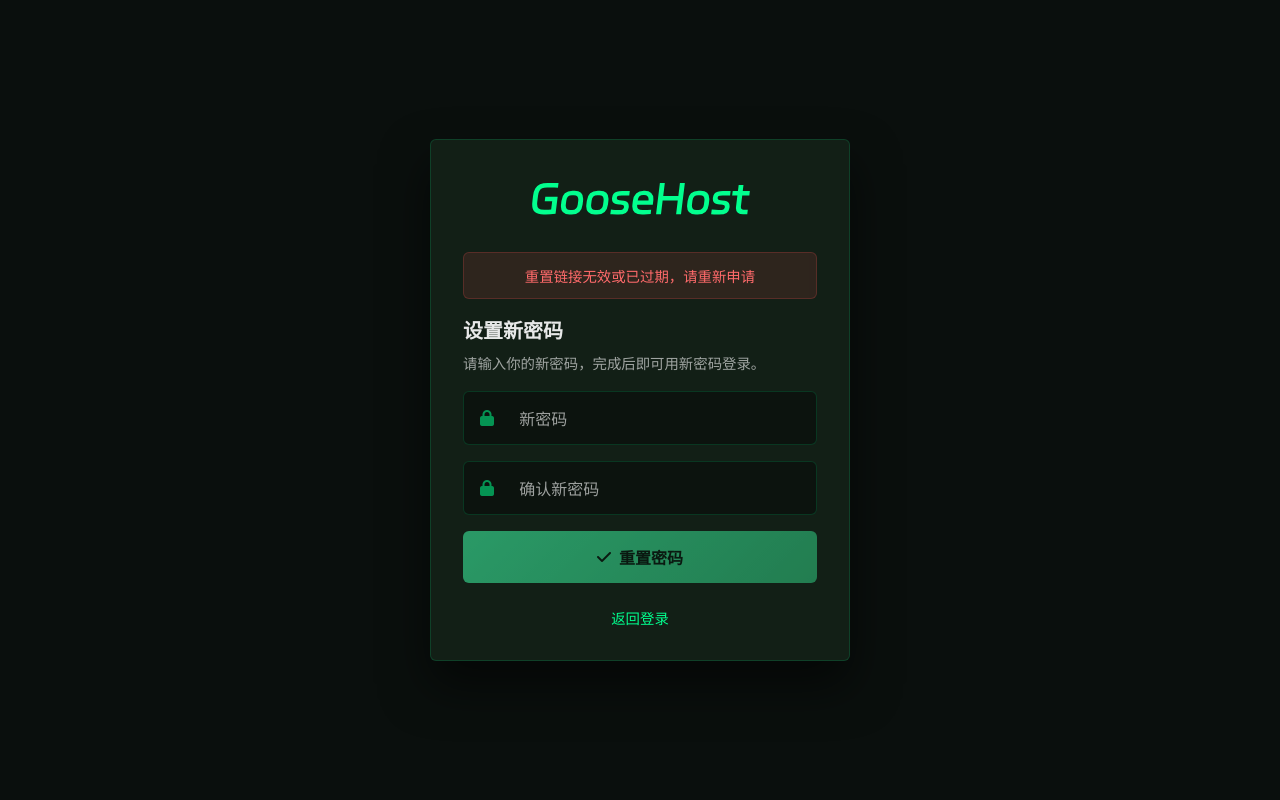
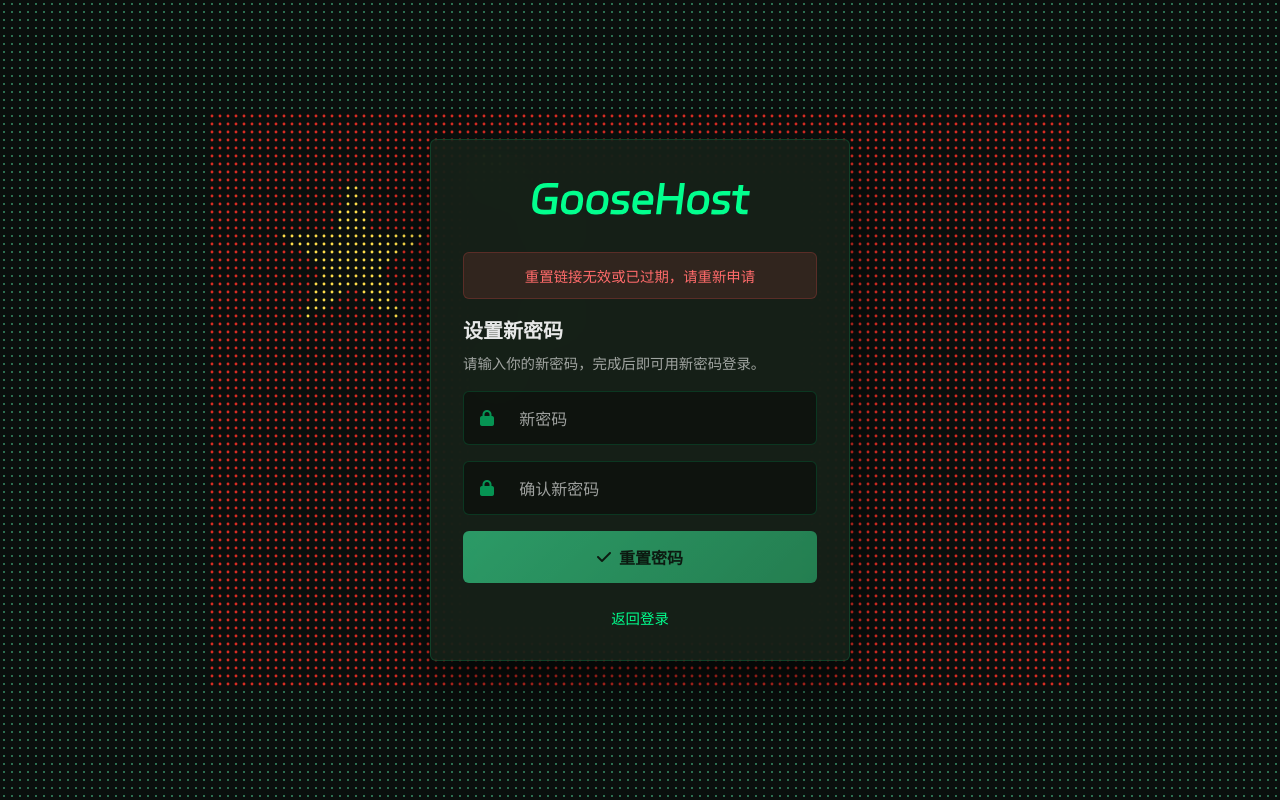
Before and after one commit to Minecraftgoose/GooseHost, a plain HTML site: page front/reset-password/index.html in a window 1280 px wide. Drawn offline with Linux system fonts and the light colour scheme; no server answers; a web font is replaced by a local one.

Commit message:
同步上传仓库

```diff
--- a/front/dashboard/style.css
+++ b/front/dashboard/style.css
@@ -43,16 +43,16 @@
             background-color: #0a0f0d;
             /* 单层点阵，无暗点 */
             /* 白点层（后方点阵） */
-            background-image: radial-gradient(circle, rgba(255, 255, 255, 0.22) 1px, transparent 2px);
-            background-size: 16px 16px;
+            background-image: radial-gradient(circle, rgba(255, 255, 255, 0.20) 0.8px, transparent 1.4px);
+            background-size: 8px 8px;
             background-position: 0 0;
         }
         .bg-layer::after {
             content: '';
             position: absolute;
             inset: 0;
-            background-image: radial-gradient(circle, rgba(2, 255, 142, 0.28) 1px, transparent 2px);
-            background-size: 16px 16px;
+            background-image: radial-gradient(circle, rgba(2, 255, 142, 0.28) 0.8px, transparent 1.4px);
+            background-size: 8px 8px;
             background-position: 0 0;
             opacity: 0;
             animation: dotBreath 3.6s ease-in-out infinite;
@@ -63,6 +63,19 @@
             50%      { opacity: 1; }
         }
         .bg-layer.loaded { opacity: 1; }
+
+        /* ===== 国旗点阵层（复用背景点位，不新增视觉元素） ===== */
+        .flag-dots {
+            position: fixed;
+            inset: 0;
+            z-index: 0;
+            display: block;
+            pointer-events: none;
+            opacity: 0;
+            transition: opacity 1s ease;
+        }
+        .flag-dots.on { opacity: 1; }
+
 
         /* ===== 顶部导航栏 ===== */
         .navbar {
--- /dev/null
+++ b/front/flag-dots.js
@@ -0,0 +1,188 @@
+/* 国旗点阵 —— 复用 .bg-layer 的 8px 点位，在屏幕中央拼出五星红旗 */
+(function () {
+    var canvas = document.getElementById('flagDots');
+    if (!canvas || !canvas.getContext) return;
+    var ctx = canvas.getContext('2d');
+    if (!ctx) return;
+
+    /* ---- 与 CSS 点阵严格对齐 ---- */
+    var STEP  = 8;        // 必须等于 .bg-layer 的 background-size
+    var CX    = STEP / 2; // 点圆心在格子内的偏移
+    var CY    = STEP / 2;
+    var DOT_R = STEP * 0.18;
+
+    var RED    = 'rgba(226, 42, 34, 0.95)';
+    var YELLOW = 'rgba(255, 222, 74, 1)';
+    var TAU    = 6.283185307179586;
+    var K      = 0.3819660112501051;  // 五角星 内半径/外半径
+
+    /* ---- 五角星多边形 ---- */
+    function star(cx, cy, R, rot) {
+        var pts = [];
+        for (var i = 0; i < 10; i++) {
+            var rad = (i % 2) ? R * K : R;
+            var a = rot - Math.PI / 2 + i * Math.PI / 5;
+            pts.push([cx + rad * Math.cos(a), cy + rad * Math.sin(a)]);
+        }
+        return pts;
+    }
+
+    /* ---- 射线法：点在多边形内？ ---- */
+    function inPoly(px, py, poly) {
+        var hit = false;
+        for (var i = 0, j = poly.length - 1; i < poly.length; j = i++) {
+            var xi = poly[i][0], yi = poly[i][1];
+            var xj = poly[j][0], yj = poly[j][1];
+            if (((yi > py) !== (yj > py)) &&
+                (px < (xj - xi) * (py - yi) / (yj - yi) + xi)) hit = !hit;
+        }
+        return hit;
+    }
+
+    /* ---- 标准 30×20 网格上的星位 ---- */
+    var BIG = { x: 5, y: 5, r: 3 };
+    var SMALL = [
+        { x: 10, y: 2 }, { x: 12, y: 4 },
+        { x: 12, y: 7 }, { x: 10, y: 9 }
+    ];
+
+    var bigStar = star(BIG.x, BIG.y, BIG.r, 0);
+    var smallStars = SMALL.map(function (s) {
+        var rot = Math.atan2(BIG.y - s.y, BIG.x - s.x) + Math.PI / 2;
+        return star(s.x, s.y, 1, rot);
+    });
+
+    function isStarDot(fx, fy) {
+        var dx = fx - BIG.x, dy = fy - BIG.y;
+        if (dx * dx + dy * dy <= 9.5 && inPoly(fx, fy, bigStar)) return true;
+        for (var i = 0; i < 4; i++) {
+            var s = SMALL[i];
+            dx = fx - s.x; dy = fy - s.y;
+            if (dx * dx + dy * dy <= 1.35 && inPoly(fx, fy, smallStars[i])) return true;
+        }
+        return false;
+    }
+
+    /* ---- 收集旗面内的点 ---- */
+    var pts = [];            // [x, y, isYellow, ...]
+    var lastW = 0, lastH = 0;
+
+    function build(cw, ch) {
+        pts.length = 0;
+
+        // 旗帜 3:2，居中，不超出视口
+        var u  = Math.min(cw * 0.86 / 30, ch * 0.72 / 20);
+        var W  = 30 * u;
+        var H  = 20 * u;
+        var ox = (cw - W) / 2;
+        var oy = (ch - H) / 2;
+
+        var maxJ = Math.ceil(ch / STEP);
+        var maxI = Math.ceil(cw / STEP);
+
+        for (var j = 0; j <= maxJ; j++) {
+            var y = j * STEP + CY;
+            if (y < oy) continue;
+            if (y > oy + H) break;
+            for (var i = 0; i <= maxI; i++) {
+                var x = i * STEP + CX;
+                if (x < ox) continue;
+                if (x > ox + W) break;
+                var fx = (x - ox) / u;
+                var fy = (y - oy) / u;
+                pts.push(x, y, isStarDot(fx, fy) ? 1 : 0);
+            }
+        }
+
+        lastW = cw;
+        lastH = ch;
+    }
+
+    function draw() {
+        var dpr = Math.min(window.devicePixelRatio || 1, 2);
+        var cw = window.innerWidth;
+        var ch = window.innerHeight;
+
+        if (cw !== lastW || ch !== lastH) {
+            canvas.width  = Math.round(cw * dpr);
+            canvas.height = Math.round(ch * dpr);
+            canvas.style.width  = cw + 'px';
+            canvas.style.height = ch + 'px';
+            ctx.setTransform(dpr, 0, 0, dpr, 0, 0);
+            build(cw, ch);
+        }
+
+        ctx.clearRect(0, 0, cw, ch);
+
+        // 红底
+        ctx.fillStyle = RED;
+        ctx.beginPath();
+        for (var i = 0; i < pts.length; i += 3) {
+            if (pts[i + 2] === 1) continue;
+            ctx.moveTo(pts[i] + DOT_R, pts[i + 1]);
+            ctx.arc(pts[i], pts[i + 1], DOT_R, 0, TAU);
+        }
+        ctx.fill();
+
+        // 黄星
+        ctx.fillStyle = YELLOW;
+        ctx.beginPath();
+        for (var j = 0; j < pts.length; j += 3) {
+            if (pts[j + 2] === 0) continue;
+            ctx.moveTo(pts[j] + DOT_R, pts[j + 1]);
+            ctx.arc(pts[j], pts[j + 1], DOT_R, 0, TAU);
+        }
+        ctx.fill();
+    }
+
+    /* ---- resize 节流 ---- */
+    var timer = null;
+    window.addEventListener('resize', function () {
+        clearTimeout(timer);
+        timer = setTimeout(draw, 120);
+    });
+    window.addEventListener('orientationchange', function () {
+        clearTimeout(timer);
+        timer = setTimeout(draw, 200);
+    });
+
+    draw();
+
+    /* ---- 出场时机：等开屏结束 + 背景点阵淡入后，再显示国旗 ---- */
+    (function show() {
+        var hasSplash = !!document.getElementById('splashScreen');
+        var done = false;
+        function on() {
+            if (done) return;
+            done = true;
+            canvas.classList.add('on');
+        }
+
+        // 背景层是否就绪（有的页面 bg-layer 默认 opacity:1，不走 .loaded）
+        function bgReady() {
+            var bg = document.getElementById('bgLayer');
+            if (!bg) return true;
+            if (bg.classList.contains('loaded')) return true;
+            try { return window.getComputedStyle(bg).opacity !== '0'; } catch (e) { return true; }
+        }
+
+        if (!hasSplash && bgReady()) {
+            requestAnimationFrame(on);
+        } else {
+            var t0 = Date.now();
+            (function wait() {
+                var splashGone = !document.getElementById('splashScreen');
+                if ((splashGone && bgReady()) || Date.now() - t0 > 2500) {
+                    setTimeout(on, 150);
+                    return;
+                }
+                setTimeout(wait, 150);
+            })();
+        }
+    })();
+
+    /* ---- 用户偏好减少动效时，直接显示 ---- */
+    if (window.matchMedia && window.matchMedia('(prefers-reduced-motion: reduce)').matches) {
+        canvas.classList.add('on');
+    }
+})();
--- a/front/login/style.css
+++ b/front/login/style.css
@@ -69,16 +69,16 @@
             background-color: var(--bg-primary);
             /* 单层点阵，无暗点 */
             /* 白点层（后方点阵） */
-            background-image: radial-gradient(circle, rgba(255, 255, 255, 0.22) 1px, transparent 2px);
-            background-size: 16px 16px;
+            background-image: radial-gradient(circle, rgba(255, 255, 255, 0.20) 0.8px, transparent 1.4px);
+            background-size: 8px 8px;
             background-position: 0 0;
         }
         .bg-layer::after {
             content: '';
             position: absolute;
             inset: 0;
-            background-image: radial-gradient(circle, rgba(2, 255, 142, 0.28) 1px, transparent 2px);
-            background-size: 16px 16px;
+            background-image: radial-gradient(circle, rgba(2, 255, 142, 0.28) 0.8px, transparent 1.4px);
+            background-size: 8px 8px;
             background-position: 0 0;
             opacity: 0;
             animation: dotBreath 3.6s ease-in-out infinite;
@@ -91,6 +91,19 @@
         .bg-layer.loaded {
             opacity: 1;
         }
+
+        /* ===== 国旗点阵层（复用背景点位，不新增视觉元素） ===== */
+        .flag-dots {
+            position: fixed;
+            inset: 0;
+            z-index: 0;
+            display: block;
+            pointer-events: none;
+            opacity: 0;
+            transition: opacity 1s ease;
+        }
+        .flag-dots.on { opacity: 1; }
+
 
         .page {
             position: relative;
--- a/front/playground/style.css
+++ b/front/playground/style.css
@@ -50,16 +50,16 @@ body {
     opacity: 0; transition: opacity .5s ease;
     background-color: #0a0f0d;
     /* 白点层（后方点阵） */
-    background-image: radial-gradient(circle, rgba(255, 255, 255, 0.22) 1px, transparent 2px);
-    background-size: 16px 16px;
+    background-image: radial-gradient(circle, rgba(255, 255, 255, 0.20) 0.8px, transparent 1.4px);
+    background-size: 8px 8px;
     background-position: 0 0;
 }
 .bg-layer::after {
     content: '';
     position: absolute;
     inset: 0;
-    background-image: radial-gradient(circle, rgba(2, 255, 142, 0.28) 1px, transparent 2px);
-    background-size: 16px 16px;
+    background-image: radial-gradient(circle, rgba(2, 255, 142, 0.28) 0.8px, transparent 1.4px);
+    background-size: 8px 8px;
     background-position: 0 0;
     opacity: 0;
     animation: dotBreath 3.6s ease-in-out infinite;
@@ -70,6 +70,19 @@ body {
     50%      { opacity: 1; }
 }
 .bg-layer.loaded { opacity: 1; }
+
+        /* ===== 国旗点阵层（复用背景点位，不新增视觉元素） ===== */
+        .flag-dots {
+            position: fixed;
+            inset: 0;
+            z-index: 0;
+            display: block;
+            pointer-events: none;
+            opacity: 0;
+            transition: opacity 1s ease;
+        }
+        .flag-dots.on { opacity: 1; }
+
 
 /* ===== 顶部导航 ===== */
 .pg-navbar {
--- a/front/register/style.css
+++ b/front/register/style.css
@@ -60,16 +60,16 @@
             background-color: var(--bg-primary);
             /* 单层点阵，无暗点 */
             /* 白点层（后方点阵） */
-            background-image: radial-gradient(circle, rgba(255, 255, 255, 0.22) 1px, transparent 2px);
-            background-size: 16px 16px;
+            background-image: radial-gradient(circle, rgba(255, 255, 255, 0.20) 0.8px, transparent 1.4px);
+            background-size: 8px 8px;
             background-position: 0 0;
         }
         .bg-layer::after {
             content: '';
             position: absolute;
             inset: 0;
-            background-image: radial-gradient(circle, rgba(2, 255, 142, 0.28) 1px, transparent 2px);
-            background-size: 16px 16px;
+            background-image: radial-gradient(circle, rgba(2, 255, 142, 0.28) 0.8px, transparent 1.4px);
+            background-size: 8px 8px;
             background-position: 0 0;
             opacity: 0;
             animation: dotBreath 3.6s ease-in-out infinite;
@@ -82,6 +82,19 @@
         .bg-layer.loaded {
             opacity: 1;
         }
+
+        /* ===== 国旗点阵层（复用背景点位，不新增视觉元素） ===== */
+        .flag-dots {
+            position: fixed;
+            inset: 0;
+            z-index: 0;
+            display: block;
+            pointer-events: none;
+            opacity: 0;
+            transition: opacity 1s ease;
+        }
+        .flag-dots.on { opacity: 1; }
+
 
         .page {
             position: relative;
--- a/front/reset-password/index.html
+++ b/front/reset-password/index.html
@@ -9,6 +9,10 @@
     <link rel="stylesheet" href="style.css">
 </head>
 <body>
+    <!-- ===== 背景层 + 国旗点阵（复用统一 8px 点位） ===== -->
+    <div id="bgLayer" class="bg-layer"></div>
+    <canvas id="flagDots" class="flag-dots" aria-hidden="true"></canvas>
+
     <div class="page">
         <div class="card">
             <div class="logo">
@@ -55,5 +59,6 @@
     </div>
 
     <script src="app.js"></script>
+    <script src="../flag-dots.js"></script>
 </body>
 </html>
--- a/front/reset-password/style.css
+++ b/front/reset-password/style.css
@@ -22,6 +22,45 @@
             font-display: swap;
         }
         * { margin: 0; padding: 0; box-sizing: border-box; }
+        /* ===== 背景点阵层（与全站统一 8px 点位） ===== */
+        .bg-layer {
+            position: fixed;
+            inset: 0;
+            z-index: 0;
+            opacity: 1;
+            background-color: var(--bg-primary);
+            background-image: radial-gradient(circle, rgba(255, 255, 255, 0.20) 0.8px, transparent 1.4px);
+            background-size: 8px 8px;
+            background-position: 0 0;
+            pointer-events: none;
+        }
+        .bg-layer::after {
+            content: '';
+            position: absolute;
+            inset: 0;
+            background-image: radial-gradient(circle, rgba(2, 255, 142, 0.28) 0.8px, transparent 1.4px);
+            background-size: 8px 8px;
+            background-position: 0 0;
+            opacity: 0;
+            animation: dotBreath 3.6s ease-in-out infinite;
+            pointer-events: none;
+        }
+        @keyframes dotBreath {
+            0%, 100% { opacity: 0; }
+            50%      { opacity: 1; }
+        }
+        /* ===== 国旗点阵层（复用背景点位） ===== */
+        .flag-dots {
+            position: fixed;
+            inset: 0;
+            z-index: 0;
+            display: block;
+            pointer-events: none;
+            opacity: 0;
+            transition: opacity 1s ease;
+        }
+        .flag-dots.on { opacity: 1; }
+
         html, body {
             height: 100%;
             font-family: 'DingTalk JinBuTi', -apple-system, BlinkMacSystemFont, 'Segoe UI', Roboto, 'Microsoft YaHei', sans-serif;
--- a/front/status/style.css
+++ b/front/status/style.css
@@ -25,16 +25,16 @@
             background-color: #0a0f0d;
             /* 单层点阵，无暗点 */
             /* 白点层（后方点阵） */
-            background-image: radial-gradient(circle, rgba(255, 255, 255, 0.22) 1px, transparent 2px);
-            background-size: 16px 16px;
+            background-image: radial-gradient(circle, rgba(255, 255, 255, 0.20) 0.8px, transparent 1.4px);
+            background-size: 8px 8px;
             background-position: 0 0;
         }
         .bg-layer::after {
             content: '';
             position: absolute;
             inset: 0;
-            background-image: radial-gradient(circle, rgba(2, 255, 142, 0.28) 1px, transparent 2px);
-            background-size: 16px 16px;
+            background-image: radial-gradient(circle, rgba(2, 255, 142, 0.28) 0.8px, transparent 1.4px);
+            background-size: 8px 8px;
             background-position: 0 0;
             opacity: 0;
             animation: dotBreath 3.6s ease-in-out infinite;
@@ -45,6 +45,19 @@
             50%      { opacity: 1; }
         }
         .bg-layer.loaded { opacity: 1; }
+
+        /* ===== 国旗点阵层（复用背景点位，不新增视觉元素） ===== */
+        .flag-dots {
+            position: fixed;
+            inset: 0;
+            z-index: 0;
+            display: block;
+            pointer-events: none;
+            opacity: 0;
+            transition: opacity 1s ease;
+        }
+        .flag-dots.on { opacity: 1; }
+
 
         /* 主容器 */
         .container {
--- a/front/style.css
+++ b/front/style.css
@@ -44,16 +44,16 @@
             transition: opacity 0.6s ease;
             background-color: #0a0f0d;
             /* 白点层（后方点阵） */
-            background-image: radial-gradient(circle, rgba(255, 255, 255, 0.22) 1px, transparent 2px);
-            background-size: 16px 16px;
+            background-image: radial-gradient(circle, rgba(255, 255, 255, 0.20) 0.8px, transparent 1.4px);
+            background-size: 8px 8px;
             background-position: 0 0;
         }
         .bg-layer::after {
             content: '';
             position: absolute;
             inset: 0;
-            background-image: radial-gradient(circle, rgba(2, 255, 142, 0.28) 1px, transparent 2px);
-            background-size: 16px 16px;
+            background-image: radial-gradient(circle, rgba(2, 255, 142, 0.28) 0.8px, transparent 1.4px);
+            background-size: 8px 8px;
             background-position: 0 0;
             opacity: 0;
             animation: dotBreath 3.6s ease-in-out infinite;
@@ -66,6 +66,17 @@
         .bg-layer.loaded {
             opacity: 1;
         }
+        /* ===== 国旗点阵层（复用背景点位，不新增视觉元素） ===== */
+        .flag-dots {
+            position: fixed;
+            inset: 0;
+            z-index: 0;               /* 与 bg-layer 同级，DOM 靠后故在其上 */
+            display: block;
+            pointer-events: none;
+            opacity: 0;
+            transition: opacity 1s ease;
+        }
+        .flag-dots.on { opacity: 1; }
         .glow {
             position: fixed;
             z-index: 0;
```
Also changed, not shown: front/dashboard/index.html (+3 -0 lines), front/index.html (+4 -0 lines), front/login/index.html (+3 -0 lines), front/playground/index.html (+3 -0 lines), front/register/index.html (+3 -0 lines), front/status/index.html (+3 -0 lines).
